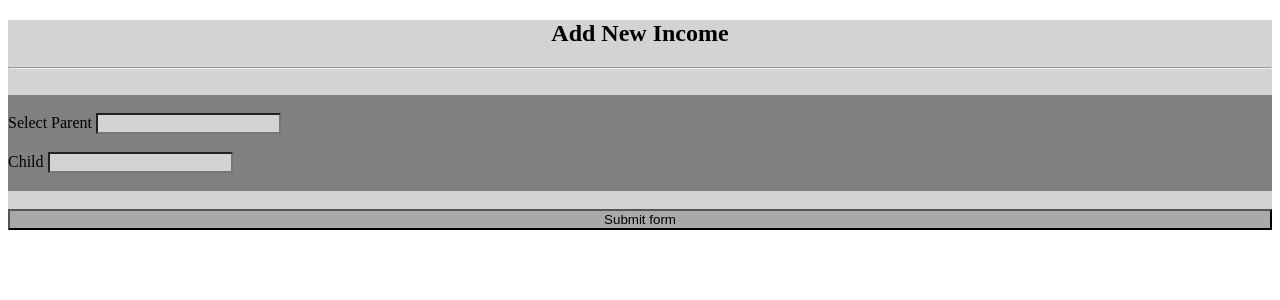
After one commit to anjali666/Sam-chart-of-account, a Django app: page /Sam/goincome in a window 1280 px wide. The commit adds this page. Shown: the top 300 px of the page. Run offline with Django 3.2, Linux system fonts and the light colour scheme.

Commit message:
second command

```diff
--- /dev/null
+++ b/Sam/templates/Sam/Add new income.html
@@ -0,0 +1,83 @@
+<!DOCTYPE html>
+<html lang="en" xmlns="http://www.w3.org/1999/html">
+<head>
+    <meta charset="UTF-8">
+    <meta name="viewport" content="width=device-width, initial-scale=1, shrink-to-fit=no" />
+
+
+    <title>Title</title>
+<style>
+    .a{
+        font-family: "Poppins", sans-serif;
+    }
+</style>
+</head>
+<body>
+<div style="background-color: lightgray">
+
+        <div class="page-content">
+               <!--breadcrumb-->
+               <div class="card radius-15">
+                        <div class="card-body">
+                            <div class="card-title">
+                                <center><h2 style="text-align: center">Add New Income</h2></center>
+                            </div>
+                            <hr/>
+                        </div>
+                    </div>
+               <!--end breadcrumb-->
+                    <div class="container"></div>
+                    <form action="incomecreate" method="post"  class="needs-validation" novalidate>
+                                {% csrf_token %}
+                                <br>
+                        <div class="card radius-15" style="background-color: grey;">
+                  <div class="card-body">
+                            <br>
+
+
+
+                            <div class="row">
+                                <label for="validationCustom02">Select Parent</label>
+                                <input type="text" class="form-control" id="validationCustom02" name="income_parent" required style="background-color: lightgray;color: black;">
+
+                            </div><br>
+                            <div class="row">
+                                <label for="validationCustom02">Child</label>
+                                <input type="text" class="form-control" id="validationCustom02" name="income_child" required style="background-color: lightgray;color: black;">
+
+                            </div><br>
+
+
+
+
+
+
+
+                            </div>
+                        </div>
+                        </div>
+
+
+
+                        &nbsp;
+
+
+
+
+                        <div class="row">
+                            <div class="col">
+                                <div class="form-row">
+                                    <button class="btn btn-primary" type="submit" style="width: 100%;background-color: darkgrey">Submit form</button>
+                                </div>
+                            </div>
+                        </div>
+
+                    </form>
+        </div>
+
+</div>
+
+
+
+</body>
+</html>
--- a/Sam/templates/Sam/chart of account.html
+++ b/Sam/templates/Sam/chart of account.html
@@ -72,7 +72,7 @@ ul, #myUL {
     </ul>
   </li><br>
 
-    <li><span class="caret"><a href="#">Liabilities</a></span>
+    <li><span class="caret"><a href="goliability">Liabilities</a></span>
     <ul class="nested">
         <li><span class="caret">Accounts Payable</span>
             <ul class="nested">
@@ -114,7 +114,7 @@ ul, #myUL {
     </ul>
   </li><br>
 
-    <li><span class="caret"><a href="#">Income</a></span>
+    <li><span class="caret"><a href="goincome">Income</a></span>
     <ul class="nested">
         <li><span class="caret">Sales</span>
             <ul class="nested">
@@ -145,7 +145,7 @@ ul, #myUL {
     </ul>
   </li><br>
 
-    <li><span class="caret"><a href="#">Expenses</a></span>
+    <li><span class="caret"><a href="goexpences">Expenses</a></span>
     <ul class="nested">
         <li><span class="caret">Cost of Goods Sold</span>
             <ul class="nested">
--- a/Sam/urls.py
+++ b/Sam/urls.py
@@ -60,7 +60,12 @@ urlpatterns = [
     url(r'^goasset$', views.goasset, name='goasset'),
     url(r'^assetcreate$', views.assetcreate, name='assetcreate'),
 
-
+    url(r'^goliability$', views.goliability, name='goliability'),
+    url(r'^liabilitycreate$', views.liabilitycreate, name='liabilitycreate'),
+    url(r'^goincome$', views.goincome, name='goincome'),
+    url(r'^incomecreate$', views.incomecreate, name='incomecreate'),
+    url(r'^goexpences$', views.goexpences, name='goexpences'),
+    url(r'^expencescreate$', views.expencescreate, name='expencescreate'),
 
 ]
 if settings.DEBUG:
--- a/Sam/views.py
+++ b/Sam/views.py
@@ -1,5 +1,5 @@
 from django.shortcuts import render, redirect
-from Sam.models import Customer, Supplier, Group, Ledger, Item, Job, Asset
+from Sam.models import Customer, Expences, Income, Liabilities, Supplier, Group, Ledger, Item, Job, Asset
 from .forms import ItemForm, JobForm
 
 
@@ -243,3 +243,22 @@ def assetcreate(request):
     ast2 = Asset(asset_parent=request.POST['asset_parent'],asset_child=request.POST['asset_child'],)
     ast2.save()
     return redirect( '/')
+
+def goliability(reruest):
+    return render(reruest,'Sam/Add new liability.html')
+def liabilitycreate(request):
+    lbt2 = Liabilities(liability_parent=request.POST['liability_parent'],liability_child=request.POST['liability_child'],)
+    lbt2.save()
+    return redirect( '/')
+def goincome(reruest):
+    return render(reruest,'Sam/Add new income.html')
+def incomecreate(request):
+    inm2 = Income(income_parent=request.POST['income_parent'],income_child=request.POST['income_child'],)
+    inm2.save()
+    return redirect( '/')
+def goexpences(reruest):
+    return render(reruest,'Sam/Add new expences.html')
+def expencescreate(request):
+    exp2 = Expences(expenses_parent=request.POST['expenses_parent'],expenses_child=request.POST['expenses_child'],)
+    exp2.save()
+    return redirect( '/')
```
Also changed, not shown: Sam/templates/Sam/Add new expences.html (added, +83 -0 lines), Sam/templates/Sam/Add new liability.html (added, +83 -0 lines).
